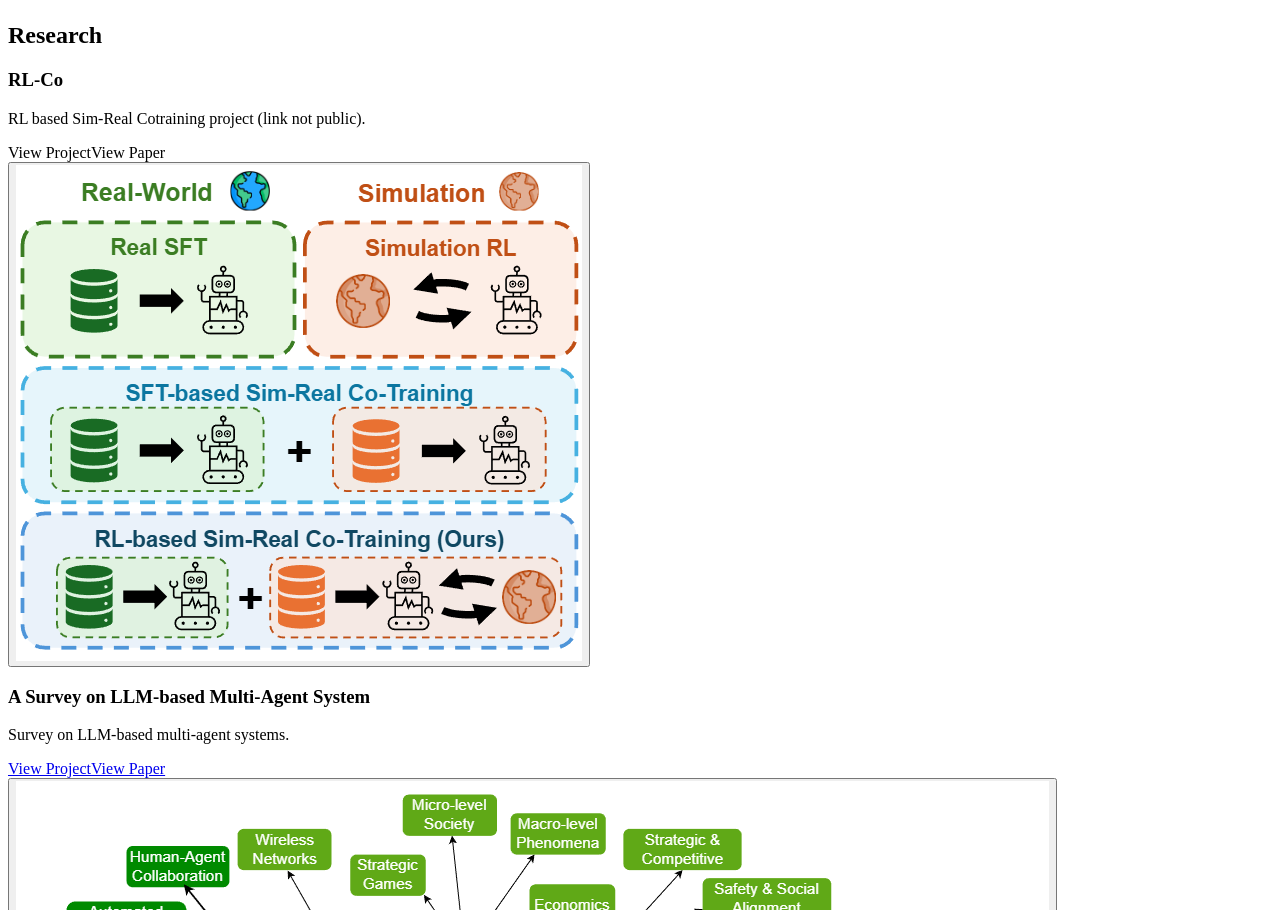
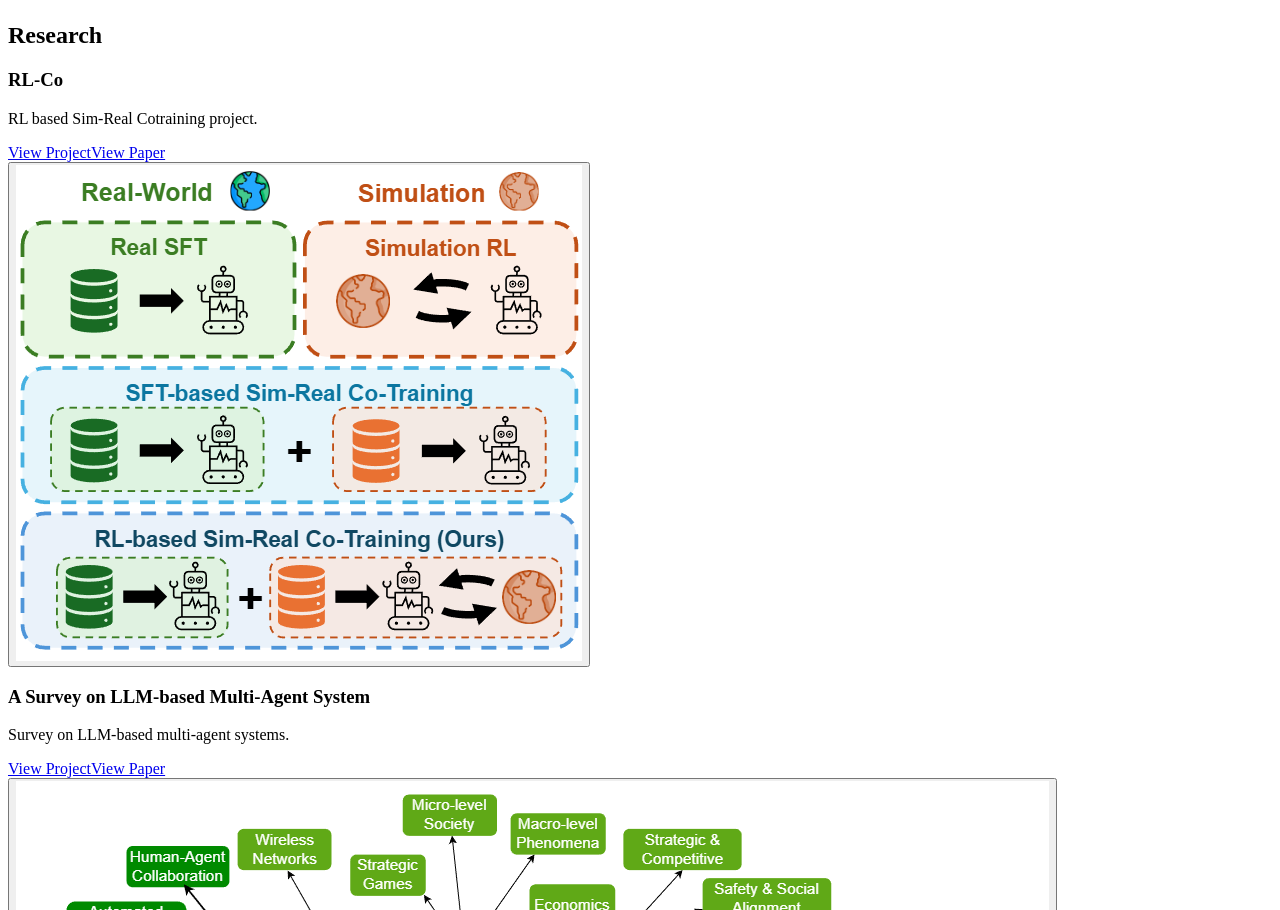
Before and after one commit to bianhua-12/bianhua-12.github.io, a React (Vite) app: page / in a window 1280 px wide. Shown: the part 2669-3579 px from the top of the page. Built offline with nearby package versions, Linux system fonts and the light colour scheme; the HTML template or start-up script is replaced by a standard one.

Commit message:
update RL-Co project link

```diff
--- a/src/content.ts
+++ b/src/content.ts
@@ -42,9 +42,11 @@ export const aboutParagraphs: TextSegment[][] = [
 export const researchProjects: Project[] = [
   {
     title: "RL-Co",
-    description: "RL based Sim-Real Cotraining project (link not public).",
+    description: "RL based Sim-Real Cotraining project.",
+    href: "https://github.com/slzhta/RLinf",
     imageSrc: "/img/projects/rl-co.png",
     imageAlt: "RL-based Sim-Real co-training diagram",
+    paperHref: "https://arxiv.org/abs/2602.12628v2"
   },
   // {
   //   title: "RLinf",
```
